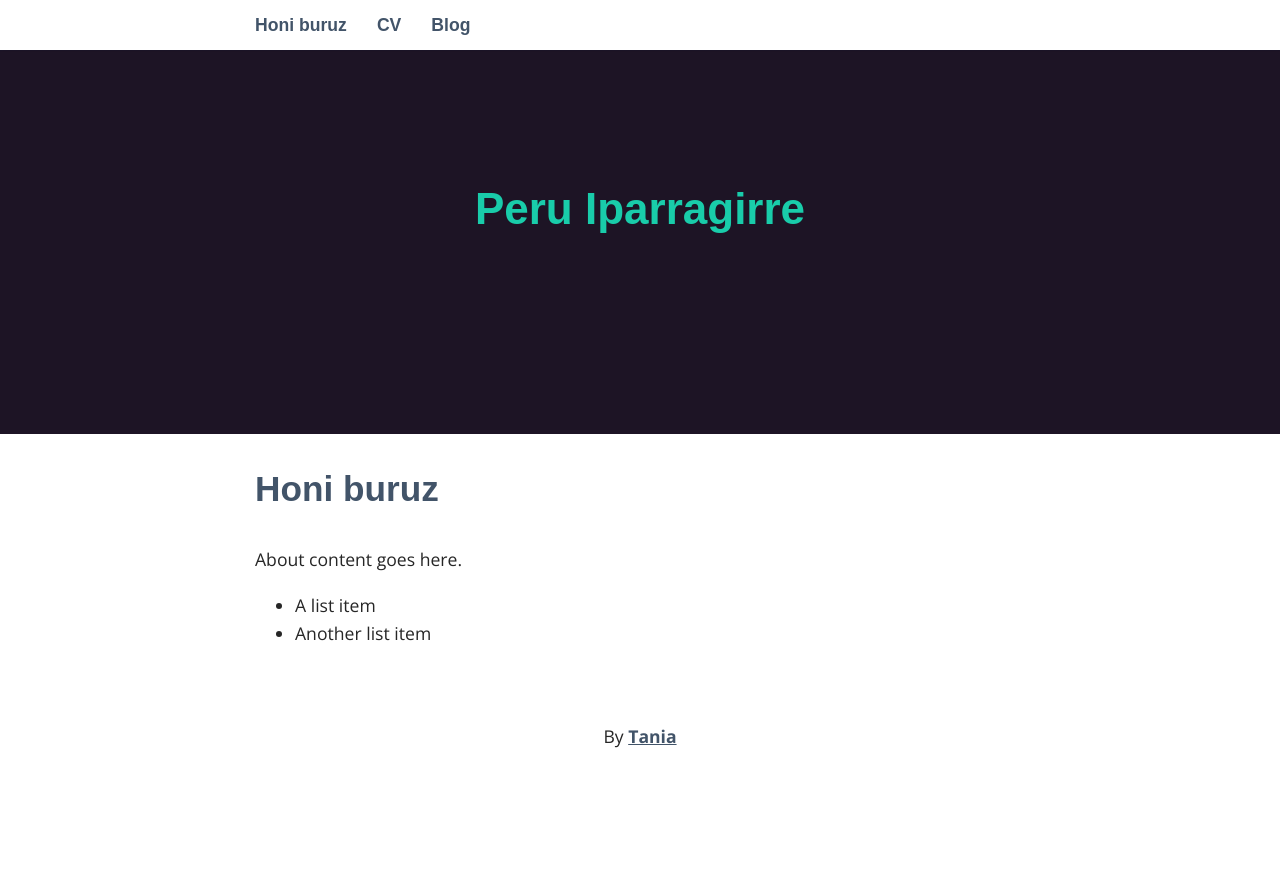
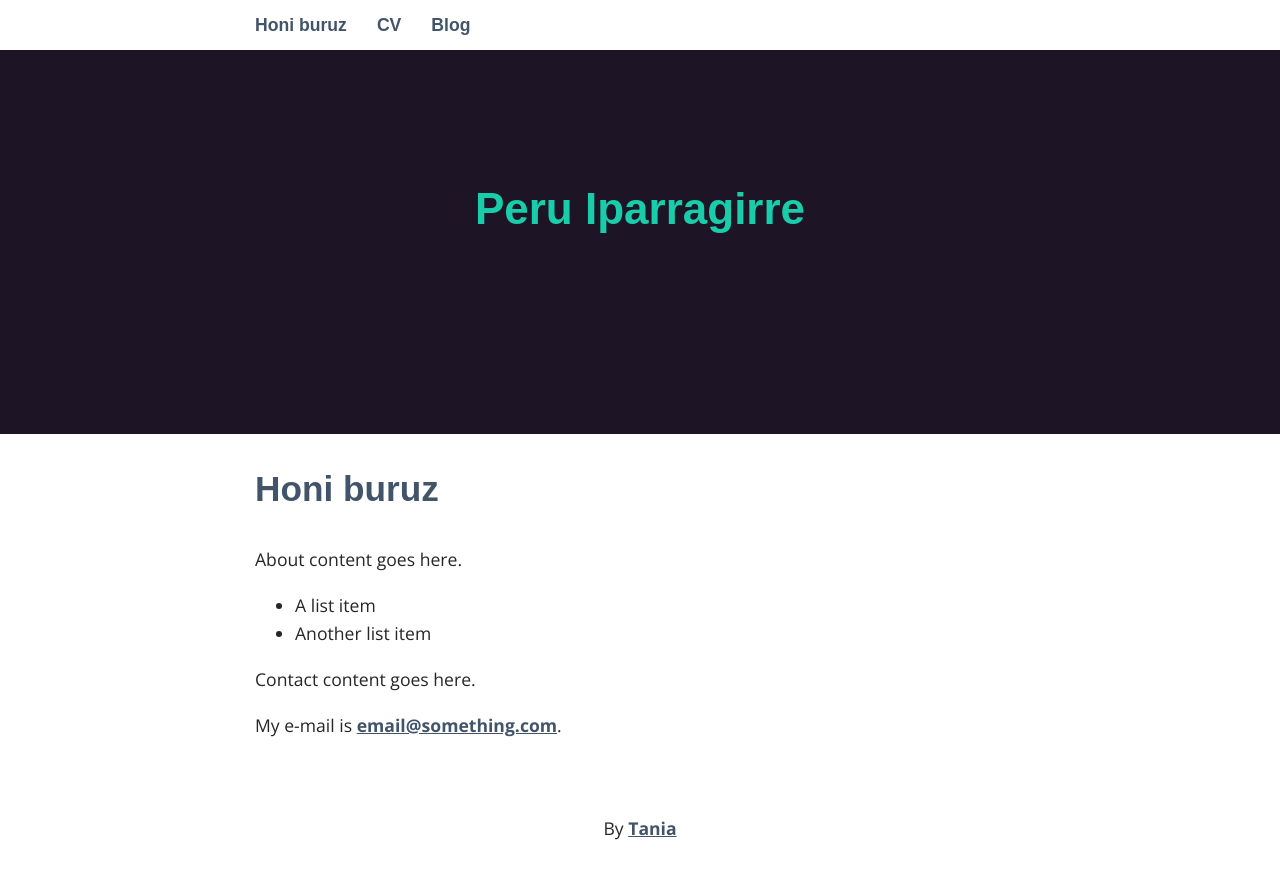
Before and after one commit to nomadagaldua/nomadagaldua.github.io, a Jekyll site: the page built from _pages/01_honi-buruz.md, in a window 1280 px wide and 900 px high, scrolled down 66 px. Shown: the top 879 px of the window. Built offline with Jekyll 4.4.1, drawn with Linux system fonts in a browser that asks for light colours; some web fonts are replaced; before the commit the page ends 900 px from its top, so only the background shows below that.

Commit message:
Update 01_honi-buruz.md

```diff
--- a/_pages/01_honi-buruz.md
+++ b/_pages/01_honi-buruz.md
@@ -4,7 +4,12 @@ title: Honi buruz
 permalink: /honi-buruz/
 ---
 
+
 About content goes here.
 
 * A list item
 * Another list item
+
+Contact content goes here.
+
+My e-mail is [email@something.com](mailto:email@something.com).
```
